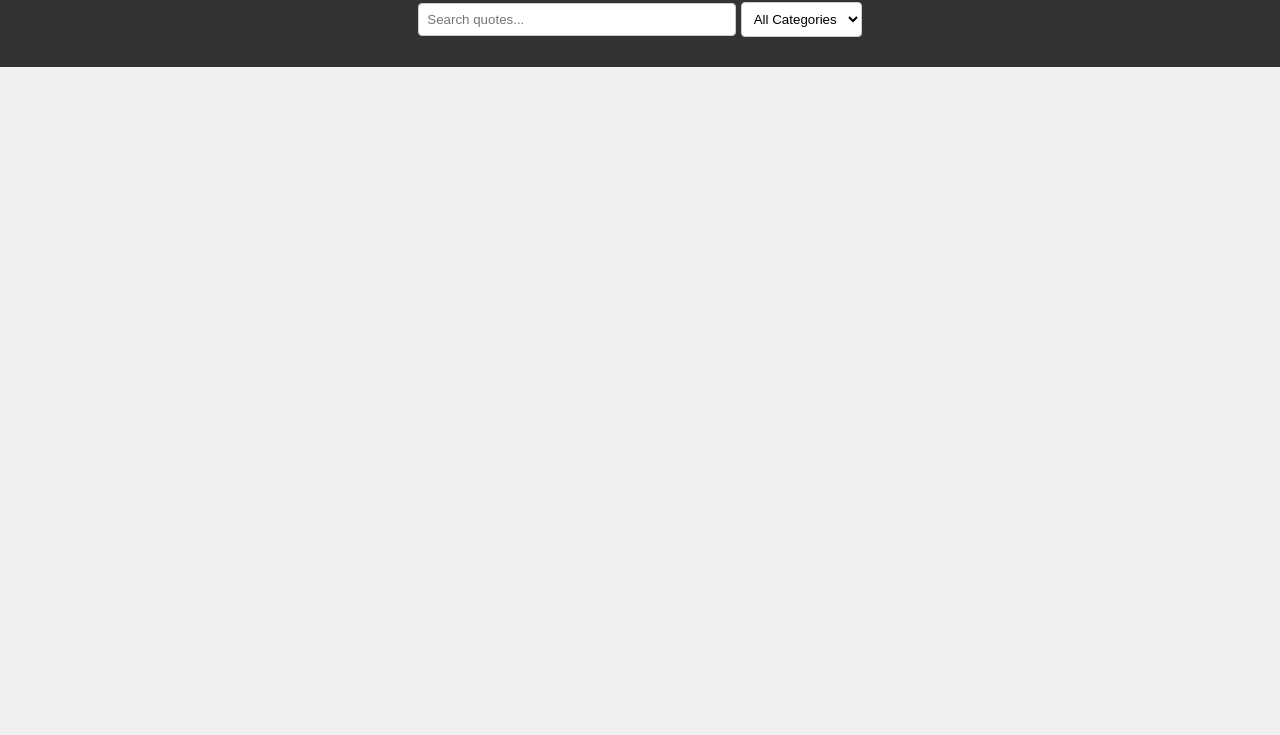
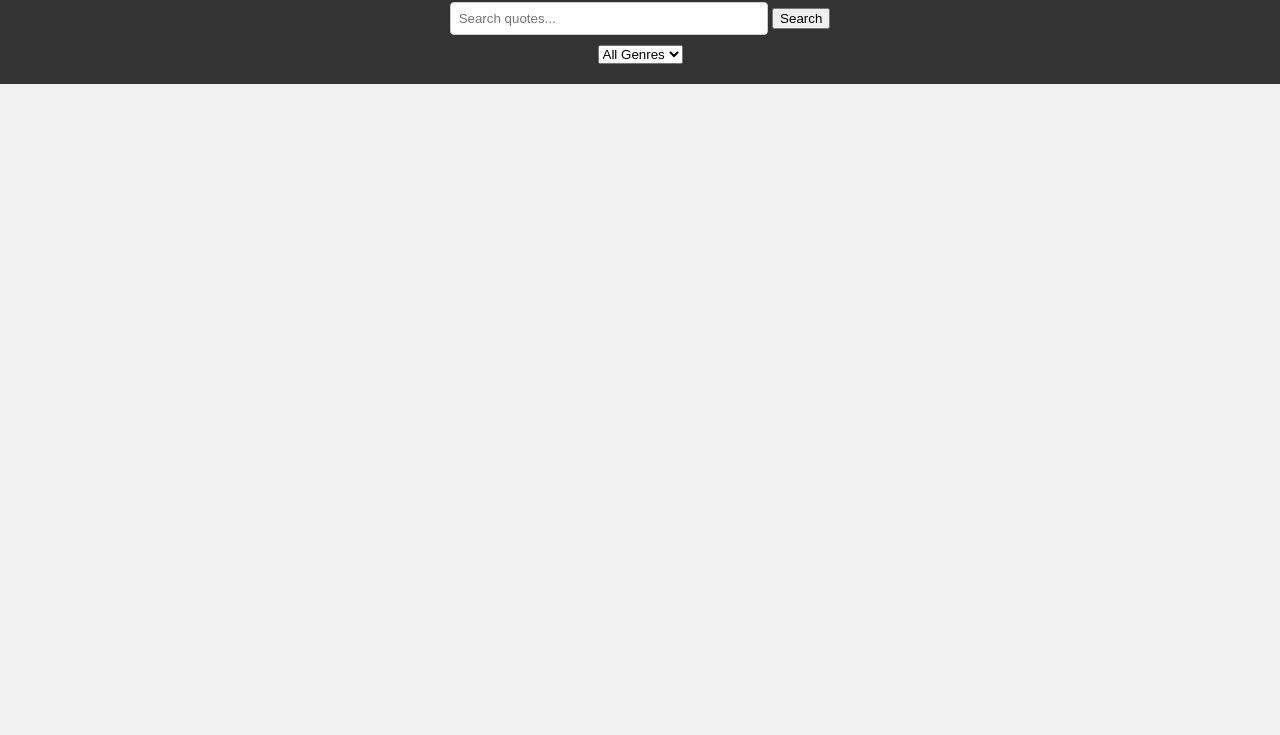
Before and after one commit to migeroreloaded/quote-explorer, a plain HTML site: page index.html in a window 1280 px wide. Shown: the part 65-800 px from the top of the page. Drawn offline with Linux system fonts and the light colour scheme; no server answers.

Commit message:
add form

```diff
--- a/index.html
+++ b/index.html
@@ -4,31 +4,29 @@
     <meta charset="UTF-8">
     <meta name="viewport" content="width=device-width, initial-scale=1.0">
     <title>Quote Explorer</title>
-    <!-- Add link to your CSS file for styling -->
+    <!-- Link to CSS file -->
     <link rel="stylesheet" href="./css/index.css">
 </head>
 <body>
     <header>
         <h1>Quote Explorer</h1>
         <!-- Search bar for searching quotes -->
-        <input type="text" id="searchInput" placeholder="Search quotes...">
+        <form>
+            <input type="text" id="searchInput" placeholder="Search quotes...">
+            <input type="submit" value="Search">
+        </form>
         <!-- Dropdown for filtering quotes by categories -->
-        <select id="categoryFilter">
-            <option value="">All Categories</option>
-            <!-- Add options for different categories -->
-            <option value="love">Love</option>
-            <option value="motivation">Motivation</option>
-            <option value="humor">Humor</option>
-            <!-- Add more options as needed -->
+        <select id="genresFilter">
+            <option value="">All Genres</option>
+            <!-- Add options for different genres-->
         </select>
     </header>
     <main>
         <section id="quoteDisplay">
-            <!-- Quotes will be displayed here -->
-            <!-- Use JavaScript to dynamically populate this section -->
+            <!-- Random Quotes will be displayed here -->
         </section>
     </main>
-    <!-- Add script tag for your JavaScript file -->
+    <!-- Script tag for JavaScript file -->
     <script src="./js/index.js"></script>
 </body>
 </html>
```
